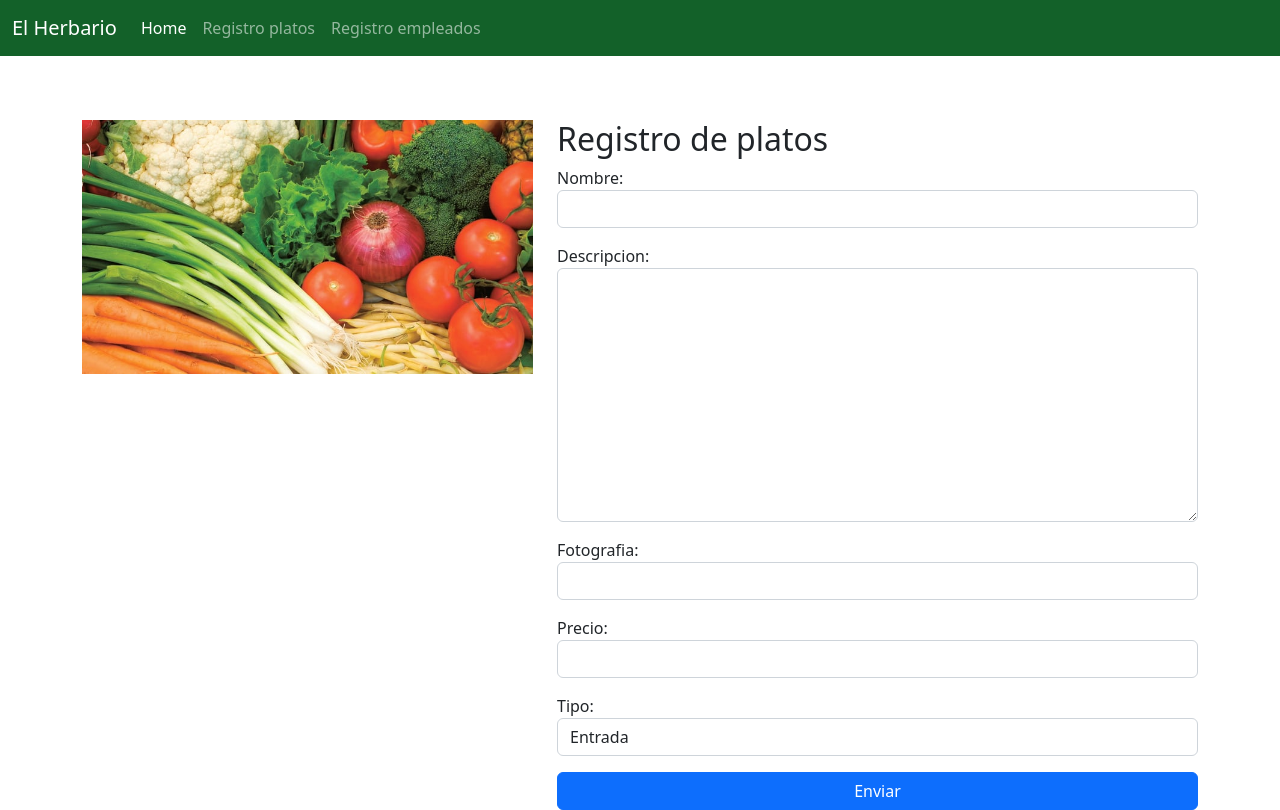
After one commit to mateojaramillo1/restaurantesabado, a Django app: page /platos/ in a window 1280 px wide. The commit adds this page. Run offline with Django 4.2, Linux system fonts and the light colour scheme; some libraries are stand-ins or nearby versions.

Commit message:
se desarrrolla

```diff
--- a/config/config/urls.py
+++ b/config/config/urls.py
@@ -16,10 +16,11 @@ Including another URLconf
 from django.contrib import admin
 from django.urls import path
 
-from web.views import Home
+from web.views import Home,Platos,Empleados
 
 urlpatterns = [
     path('admin/', admin.site.urls),
-
-    path('', Home)
+    path('', Home, name="Home"),
+    path('platos/', Platos, name="Platos"),
+    path('empleados/', Empleados, name="Empleados")
 ]
--- /dev/null
+++ b/config/web/formularios/formularioPlatos.py
@@ -0,0 +1,37 @@
+from turtle import textinput
+from django import forms
+from django.forms import TextInput
+
+
+class FormularioPlatos(forms.Form):
+
+    PLATOS=(
+        (1, "Entrada"),
+        (2, "Plato Fuerte"),
+        (3, "postre")
+    )
+
+    nombre = forms.CharField(
+        required=True,
+        max_length=5,
+        widget=forms.TextInput(attrs={'class': 'form-control mb-3'})
+    )
+    descripcion = forms.CharField(
+        required=False,
+        max_length=20,
+        widget=forms.Textarea(attrs={'class': 'form-control mb-3'})
+    )
+    fotografia = forms.CharField(
+        required=True,
+        widget=forms.TextInput(attrs={'class': 'form-control mb-3'})
+    )
+    precio = forms.CharField(
+        required=True,
+        max_length=20,
+        widget=forms.NumberInput(attrs={'class': 'form-control mb-3'})
+    )
+    tipo = forms.ChoiceField(
+        required=True,
+        widget=forms.Select(attrs={'class': 'form-control mb-3'}),
+        choices=PLATOS
+    )
--- /dev/null
+++ b/config/web/templates/menuplatos.html
@@ -0,0 +1,40 @@
+<!DOCTYPE html>
+<html lang="en">
+
+<head>
+    <meta charset="UTF-8">
+    <meta http-equiv="X-UA-Compatible" content="IE=edge">
+    <meta name="viewport" content="width=device-width, initial-scale=1.0">
+    <title>Document</title>
+    <link href="https://cdn.jsdelivr.net/npm/bootstrap@5.2.2/dist/css/bootstrap.min.css" rel="stylesheet"
+        integrity="sha384-Zenh87qX5JnK2Jl0vWa8Ck2rdkQ2Bzep5IDxbcnCeuOxjzrPF/et3URy9Bv1WTRi" crossorigin="anonymous" />
+    <link rel="stylesheet" href="../static/styles/estilosHome.css" />
+    <link rel="stylesheet" href="https://cdnjs.cloudflare.com/ajax/libs/animate.css/4.1.1/animate.min.css" />
+    <link rel="stylesheet" href="https://cdn.jsdelivr.net/npm/bootstrap-icons@1.9.1/font/bootstrap-icons.css" />
+</head>
+<body>
+    <header>{% include './shared/menu.html' %}</header>
+
+    <br><br><br>
+
+    <main>
+
+        <div class="container mt-5">
+            <div class="row">
+                <div class="col-12 col-md-5">
+                    <img src="../static/img/vegetales.jpg" class="w-100 img-fluid" alt="vegetales">
+                </div>
+                <div class="col-12 col-md-7">
+                    <h2>Registro de platos</h2>
+                    <form>
+                        {{formulario}}
+                        <button type="submit" class="btn btn-primary  w-100">Enviar</button>
+                    </form>
+                </div>
+            </div>
+        </div>
+
+    </main>
+
+</body>
+</html>
--- a/config/web/templates/shared/menu.html
+++ b/config/web/templates/shared/menu.html
@@ -1,22 +1,20 @@
 <nav class="navbar navbar-expand-lg menu navbar-dark fixed-top">
   <div class="container-fluid">
-      <a class="navbar-brand" href="#">Navbar</a>
-      <button class="navbar-toggler" type="button" data-bs-toggle="collapse" data-bs-target="#navbarNav" aria-controls="navbarNav" aria-expanded="false" aria-label="Toggle navigation">
+    <a class="navbar-brand" href="{% url 'Home' %}">El Herbario</a>
+    <button class="navbar-toggler" type="button" data-bs-toggle="collapse" data-bs-target="#navbarNav"
+      aria-controls="navbarNav" aria-expanded="false" aria-label="Toggle navigation">
       <span class="navbar-toggler-icon"></span>
     </button>
     <div class="collapse navbar-collapse" id="navbarNav">
       <ul class="navbar-nav">
         <li class="nav-item">
-            <a class="nav-link active" aria-current="page" href="#">Home</a>
+          <a class="nav-link active" aria-current="page" href="{% url 'Home' %}">Home</a>
         </li>
         <li class="nav-item">
-            <a class="nav-link" href="#">Features</a>
+          <a class="nav-link" href="{% url 'Platos' %}">Registro platos</a>
         </li>
         <li class="nav-item">
-            <a class="nav-link" href="#">Pricing</a>
-          </li>
-          <li class="nav-item">
-            <a class="nav-link disabled">Disabled</a>
+          <a class="nav-link" href="{% url 'Empleados' %}">Registro empleados</a>
         </li>
       </ul>
     </div>
--- a/config/web/views.py
+++ b/config/web/views.py
@@ -1,4 +1,7 @@
 from django.shortcuts import render
+
+from web.formularios.formularioPlatos import FormularioPlatos
+
 
 # Create your views here.
 
@@ -6,3 +9,20 @@ from django.shortcuts import render
 
 def Home(request):
     return render(request,'home.html')
+
+def Platos(request):
+
+    #esta vista va a utilizar un formulario de django
+    #debo craer entonces un objeto de la clase formularioplatps
+
+    formulario=FormularioPlatos()
+
+    #creamos un diccionario para enviar el formulario al html(template)
+    data={
+        'formulario':formulario
+    }
+
+    return render(request,'menuplatos.html', data)
+
+def Empleados(request):
+    return render(request,'empleados.html')
```
Also changed, not shown: config/web/formularios/formularioEmpleado.py (added, +35 -0 lines), config/web/templates/empleados.html (added, +25 -0 lines), config/web/templates/home.html (+30 -90 lines), config/web/static/img/vegetales.jpg (added). Lines whose indentation alone changed are shown as unchanged.
